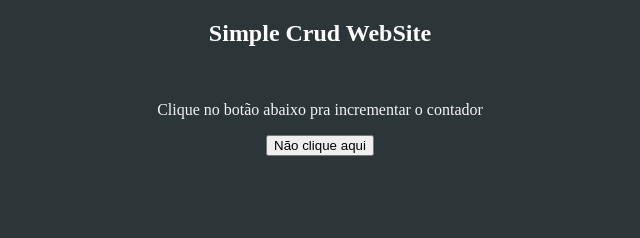
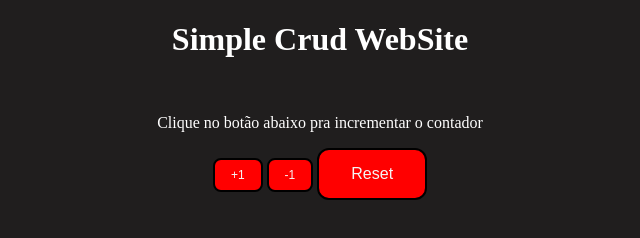
Before and after one commit to Joao-Robert0/SImple_CRUD_WebSite, a plain HTML site: page Index.html in a window 1280 px wide. Shown: the whole page, without its empty margins (320-960 px from the left). Drawn offline with Linux system fonts and the light colour scheme.

Commit message:
Reset and minus buttons

```diff
--- a/Index.html
+++ b/Index.html
@@ -1,13 +1,18 @@
 <!DOCTYPE html>
 <html lang="en">
 	<head>
+		<meta charset="UTF-8">
+		<script src="index.js"></script>
+		<link rel="stylesheet" href="index.css">
+
 		<title>CRUD Basics</title>
-		<center><h2 style="color:white">Simple Crud WebSite</h2></center>
 	</head>
-	<body style="background-color:#2C3639 ;">
+	<body>
+		<center><div id="titulo"><h1>Simple Crud WebSite</h1></div></center>
 		<br>
-		<center><p style="color:whitesmoke">Clique no botão abaixo pra incrementar o contador</p></center>
-		<center><button type="button" onclick="contador()">Não clique aqui</button></center>
-		<script src="index.js"></script>
+		<center><p>Clique no botão abaixo pra incrementar o contador</p></center>
+		<center><button class="button_0"type="button" onclick="plus_cont()">+1</button>
+		<button class="button_0"type="button" onclick="minus_cont()">-1</button>
+		<button class="button_1"type="button" onclick="z_cont()">Reset</button></center>
 	</body>
 </html>
--- /dev/null
+++ b/index.css
@@ -0,0 +1,35 @@
+body {
+	background-color: rgb(32, 30, 30);
+}
+
+#titulo{
+	color:white;
+}
+
+p{
+	color:white;
+}
+
+.button_0{
+	background-color: red;
+	border: none;
+	padding: 8px 16px;
+	color: whitesmoke;
+	display: inline-block;
+	text-align: center;
+	font-size: 12px;
+	border-radius: 8px;
+	border: 2px solid black;
+}
+
+.button_1{
+	background-color: red;
+	border: none;
+	padding: 15px 32px;
+	color: whitesmoke;
+	display: inline-block;
+	text-align: center;
+	font-size: 16px;
+	border-radius: 12px;
+	border: 2px solid black;
+}
--- a/index.js
+++ b/index.js
@@ -3,9 +3,20 @@ var x = localStorage.getItem('count');
 if (x == null){
 localStorage.setItem('count','0');}
 
-function contador(){
+function plus_cont(){
 	var aux = localStorage.getItem('count');
 	aux = parseInt(aux);
 	aux ++;
 	localStorage.setItem('count',aux);
 }
+
+function minus_cont(){
+	var aux = localStorage.getItem('count');
+	aux = parseInt(aux);
+	aux --;
+	localStorage.setItem('count',aux);
+}
+
+function z_cont(){
+	localStorage.setItem('count','0');
+}
```
